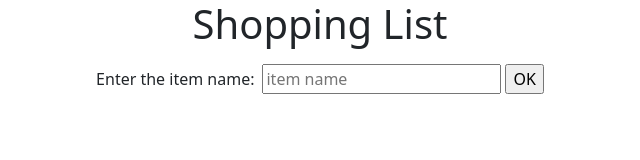
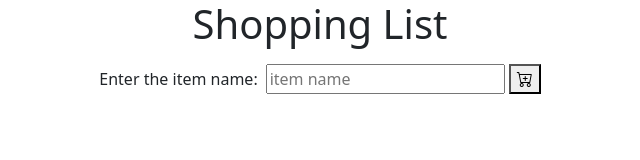
Before and after one commit to fmagesty/shopping-list, a React (Create React App) app: page / in a window 1280 px wide. Shown: the top 160 px of the page, without its empty margins (320-960 px from the left). Built offline with nearby package versions, Linux system fonts and the light colour scheme.

Commit message:
added shopping cart icon on submit button

```diff
--- a/src/components/InputItem/InputItem.js
+++ b/src/components/InputItem/InputItem.js
@@ -29,7 +29,9 @@ const InputItem = () => {
           onChange={handleChange}
         />
       </label>
-      <input type="submit" value="OK" />
+      <button>
+        <i class="bi bi-cart-plus" type="submit"></i>
+      </button>
     </form>
   );
 };
--- a/src/components/InputItem/styles.css
+++ b/src/components/InputItem/styles.css
@@ -5,3 +5,6 @@
   margin-left: 0.5rem;
   margin-right: 0.25rem;
 }
+.bi-cart-plus {
+  font-size: 1rem;
+}
```
